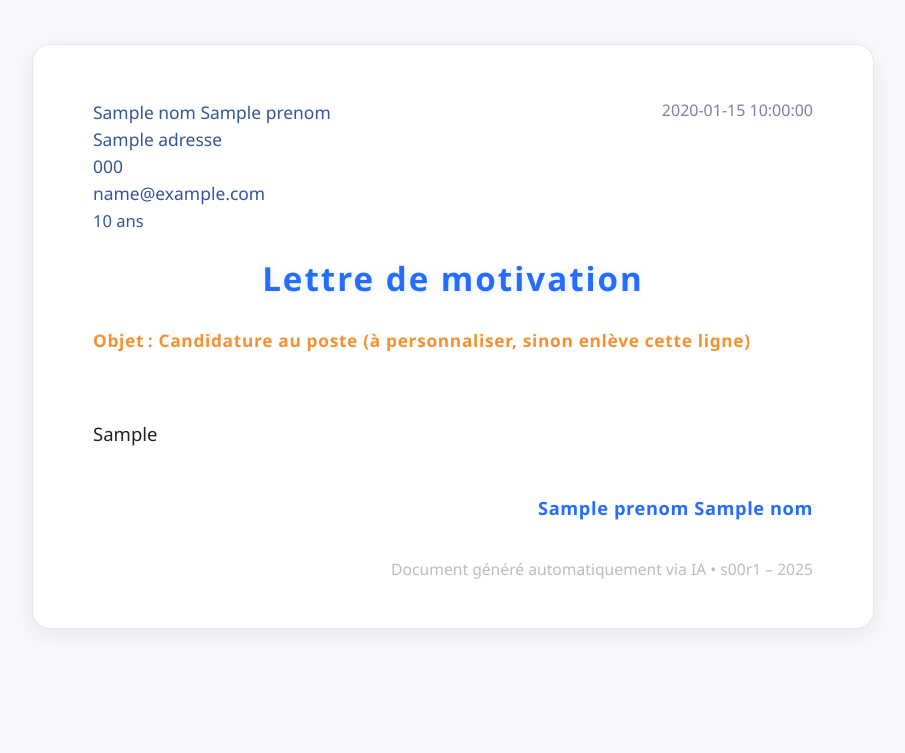
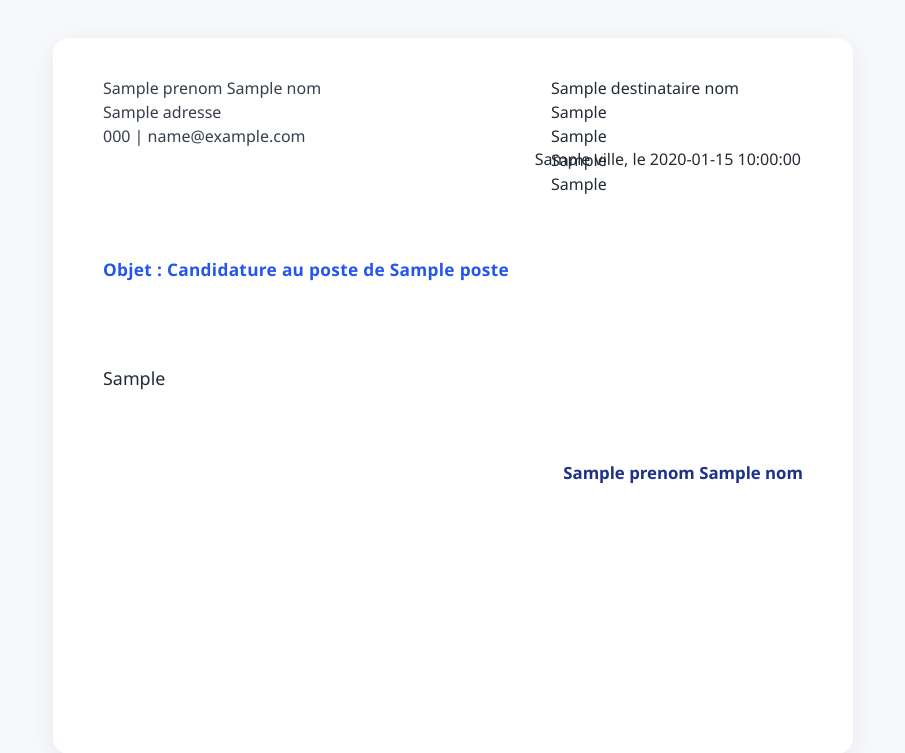
Before and after one commit to s00r1/cvlm, a Flask app: template templates/lm_template.html in a window 1280 px wide. Shown: the top 753 px of the page, without its empty margins (187-1092 px from the left). Run offline with Flask 3, Linux system fonts and the light colour scheme; the template is opened without the code that fills it: most values are stand-ins (such as "Sample title", 1, 10 or a date in 2020); parts of the project's set-up code (start-up, migrations or seed data) failed here and were passed over.

Commit message:
lm updated

```diff
--- a/app.py
+++ b/app.py
@@ -11,6 +11,7 @@ import time
 import tempfile
 import json
 import uuid
+from datetime import datetime
 
 import pytesseract
 from pdf2image import convert_from_path
@@ -210,6 +211,7 @@ def index():
 
         fiche_poste = {}
         file_id = uuid.uuid4().hex
+
         # -------------- IA ROUTINE -----------------
         if cv_uploaded_text.strip():
             prompt_parse_cv = f"""
@@ -316,6 +318,15 @@ Offre à analyser :
             fiche_poste_json = ask_groq(prompt_fiche_poste)
             fiche_poste = extract_first_json(fiche_poste_json) or {}
 
+            # Variables utiles pour la lettre
+            poste = fiche_poste.get("titre", "")
+            ville = fiche_poste.get("ville", "") or "Ville"
+            date_du_jour = datetime.now().strftime("%d %B %Y")
+            destinataire_nom = fiche_poste.get("employeur", "")
+            destinataire_etab = fiche_poste.get("employeur", "")
+            destinataire_adresse = fiche_poste.get("adresse", "")
+            destinataire_cp_ville = fiche_poste.get("ville", "")
+
             # ---------- Génération fichiers ----------
             cv_pdf_path = os.path.join(TMP_DIR, f"{file_id}_cv.pdf")
             cv_docx_path = os.path.join(TMP_DIR, f"{file_id}_cv.docx")
@@ -327,7 +338,17 @@ Offre à analyser :
             with open("templates/cv_template.html", encoding="utf-8") as f:
                 cv_html = Template(f.read()).render(cv=cv_adapte, infos_perso=infos_perso, **infos_perso)
             with open("templates/lm_template.html", encoding="utf-8") as f:
-                lm_html = Template(f.read()).render(lettre_motivation=lettre_motivation, infos_perso=infos_perso, **infos_perso)
+                lm_html = Template(f.read()).render(
+                    lettre_motivation=lettre_motivation,
+                    infos_perso=infos_perso,
+                    poste=poste,
+                    ville=ville,
+                    date_du_jour=date_du_jour,
+                    destinataire_nom=destinataire_nom,
+                    destinataire_etab=destinataire_etab,
+                    destinataire_adresse=destinataire_adresse,
+                    destinataire_cp_ville=destinataire_cp_ville
+                )
             with open("templates/fiche_poste_template.html", encoding="utf-8") as f:
                 fiche_html = Template(f.read()).render(fiche_poste=fiche_poste)
             # --- PDF
@@ -345,6 +366,13 @@ Offre à analyser :
                 cv=cv_adapte,
                 lettre_motivation=lettre_motivation,
                 infos_perso=infos_perso,
+                poste=poste,
+                ville=ville,
+                date_du_jour=date_du_jour,
+                destinataire_nom=destinataire_nom,
+                destinataire_etab=destinataire_etab,
+                destinataire_adresse=destinataire_adresse,
+                destinataire_cp_ville=destinataire_cp_ville,
                 cv_uploaded_text=cv_uploaded_text,
                 cv_pdf=f"{file_id}_cv.pdf",
                 cv_docx=f"{file_id}_cv.docx",
@@ -430,6 +458,14 @@ Offre à analyser :
         fiche_poste_json = ask_groq(prompt_fiche_poste)
         fiche_poste = extract_first_json(fiche_poste_json) or {}
 
+        poste = fiche_poste.get("titre", "")
+        ville = fiche_poste.get("ville", "") or "Ville"
+        date_du_jour = datetime.now().strftime("%d %B %Y")
+        destinataire_nom = fiche_poste.get("employeur", "")
+        destinataire_etab = fiche_poste.get("employeur", "")
+        destinataire_adresse = fiche_poste.get("adresse", "")
+        destinataire_cp_ville = fiche_poste.get("ville", "")
+
         file_id = uuid.uuid4().hex
         infos_perso = {
             "nom": nom, "prenom": prenom, "adresse": adresse,
@@ -439,7 +475,17 @@ Offre à analyser :
         with open("templates/cv_template.html", encoding="utf-8") as f:
             cv_html = Template(f.read()).render(cv=cv_adapte, infos_perso=infos_perso, **infos_perso)
         with open("templates/lm_template.html", encoding="utf-8") as f:
-            lm_html = Template(f.read()).render(lettre_motivation=lettre_motivation, infos_perso=infos_perso, **infos_perso)
+            lm_html = Template(f.read()).render(
+                lettre_motivation=lettre_motivation,
+                infos_perso=infos_perso,
+                poste=poste,
+                ville=ville,
+                date_du_jour=date_du_jour,
+                destinataire_nom=destinataire_nom,
+                destinataire_etab=destinataire_etab,
+                destinataire_adresse=destinataire_adresse,
+                destinataire_cp_ville=destinataire_cp_ville
+            )
         with open("templates/fiche_poste_template.html", encoding="utf-8") as f:
             fiche_html = Template(f.read()).render(fiche_poste=fiche_poste)
         # --- PDF
@@ -463,6 +509,13 @@ Offre à analyser :
             cv=cv_adapte,
             lettre_motivation=lettre_motivation,
             infos_perso=infos_perso,
+            poste=poste,
+            ville=ville,
+            date_du_jour=date_du_jour,
+            destinataire_nom=destinataire_nom,
+            destinataire_etab=destinataire_etab,
+            destinataire_adresse=destinataire_adresse,
+            destinataire_cp_ville=destinataire_cp_ville,
             cv_uploaded_text="",
             cv_pdf=f"{file_id}_cv.pdf",
             cv_docx=f"{file_id}_cv.docx",
--- a/templates/lm_template.html
+++ b/templates/lm_template.html
@@ -2,118 +2,137 @@
 <html lang="fr">
 <head>
   <meta charset="UTF-8">
-  <title>Lettre de motivation - {{ nom or infos_perso.nom }} {{ prenom or infos_perso.prenom }}</title>
+  <title>Lettre de motivation - {{ prenom or infos_perso.prenom }} {{ nom or infos_perso.nom }}</title>
   <style>
     body {
       font-family: 'Segoe UI', Arial, sans-serif;
-      margin: 0;
       background: #f7f8fb;
       color: #232b35;
+      margin: 0;
+      padding: 0;
     }
-    .lm-container {
+    .lm-page {
       background: #fff;
-      border-radius: 18px;
+      border-radius: 16px;
       box-shadow: 0 6px 24px 0 #0001;
-      padding: 54px 60px 48px 60px;
-      max-width: 720px;
-      margin: 44px auto 0 auto;
-      border: 1.5px solid #e2e6ee;
+      padding: 38px 50px 38px 50px;
+      max-width: 700px;
+      margin: 38px auto;
+      min-height: 80vh;
+      position: relative;
     }
-    .lm-header {
-      display: flex;
-      justify-content: space-between;
-      align-items: flex-start;
-      margin-bottom: 18px;
-      flex-wrap: wrap;
-      gap: 16px;
+    .coordonnees {
+      font-size: 1em;
+      color: #363f4c;
+      margin-bottom: 28px;
+      text-align: left;
+      line-height: 1.5;
     }
-    .coord {
-      color: #335599;
-      font-size: 1.09em;
-      line-height: 1.55;
-      font-weight: 500;
-      min-width: 230px;
+    .bloc-destinataire {
+      position: absolute;
+      top: 38px;
+      right: 52px;
+      font-size: 1em;
+      color: #232b35;
+      text-align: left;
+      line-height: 1.5;
+      min-width: 250px;
     }
-    .date {
-      color: #7682a6;
+    .ville-date {
+      position: absolute;
+      top: 110px;
+      right: 52px;
       font-size: 1em;
-      text-align: right;
-      margin-left: auto;
-      min-width: 120px;
-    }
-    h1 {
-      color: #256cff;
-      font-size: 2.07em;
-      margin-bottom: 0.85em;
-      text-align: center;
-      letter-spacing: 2px;
-      font-weight: 800;
-      text-shadow: 0 2px 10px #257fff22;
+      color: #232b35;
+      text-align: left;
+      margin-bottom: 14px;
     }
     .objet {
-      color: #f89030;
       font-size: 1.08em;
       font-weight: 600;
-      margin-bottom: 1.8em;
-      letter-spacing: 0.7px;
+      color: #2455ee;
+      margin: 110px 0 16px 0;
       text-align: left;
+      letter-spacing: 0.3px;
     }
     .lettre {
-      font-size: 1.16em;
+      font-size: 1.12em;
       line-height: 1.8;
       white-space: pre-line;
-      margin-top: 12px;
-      color: #1d2230;
+      margin-bottom: 35px;
+      text-align: justify;
     }
-    .signature {
-      margin-top: 46px;
+    .sign {
+      margin-top: 35px;
+      text-align: right;
       font-weight: 600;
-      font-size: 1.14em;
-      color: #256cff;
-      text-align: right;
-      letter-spacing: 0.6px;
+      color: #1c3188;
+      font-size: 1.05em;
     }
-    .footer {
-      margin-top: 38px;
-      text-align: right;
-      color: #b7bcc6;
-      font-size: 0.98em;
-    }
-    @media (max-width: 730px) {
-      .lm-container { padding: 18px 2vw 25px 2vw; }
-      h1 { font-size: 1.15em; }
-      .lettre { font-size: 0.98em; }
-      .lm-header { flex-direction: column; gap: 0; }
-      .date { text-align: left; margin-left: 0; margin-top: 10px;}
+    @media (max-width: 700px) {
+      .lm-page {
+        padding: 16px 2vw 16px 2vw;
+      }
+      .bloc-destinataire, .ville-date {
+        position: static;
+        min-width: unset;
+        margin-bottom: 12px;
+      }
+      .objet { margin-top: 40px; }
     }
   </style>
 </head>
 <body>
-<div class="lm-container">
-  <div class="lm-header">
-    <div class="coord">
-      {{ nom or infos_perso.nom or "Prénom" }} {{ prenom or infos_perso.prenom or "Nom" }}<br>
-      {{ adresse or infos_perso.adresse or "-" }}<br>
-      {{ telephone or infos_perso.telephone or "-" }}<br>
-      {{ email or infos_perso.email or "-" }}<br>
-      <span style="font-size:0.95em;">{{ age or infos_perso.age or "-" }} ans</span>
-    </div>
-    <div class="date">
-      {{ date_du_jour or "" }}
-    </div>
+<div class="lm-page">
+  <!-- Coordonnées candidat en haut à gauche -->
+  <div class="coordonnees">
+    {{ prenom or infos_perso.prenom or "" }} {{ nom or infos_perso.nom or "" }}<br>
+    {{ adresse or infos_perso.adresse or "" }}<br>
+    {% if telephone or infos_perso.telephone %}{{ telephone or infos_perso.telephone }}{% endif %}
+    {% if email or infos_perso.email %} | {{ email or infos_perso.email }}{% endif %}
   </div>
-  <h1>Lettre de motivation</h1>
+
+  <!-- Destinataire en haut à droite -->
+  <div class="bloc-destinataire">
+    {% if destinataire_nom %}
+      {{ destinataire_nom }}<br>
+    {% endif %}
+    {% if destinataire_poste %}
+      {{ destinataire_poste }}<br>
+    {% endif %}
+    {% if destinataire_etab %}
+      {{ destinataire_etab }}<br>
+    {% endif %}
+    {% if destinataire_adresse %}
+      {{ destinataire_adresse }}<br>
+    {% endif %}
+    {% if destinataire_cp_ville %}
+      {{ destinataire_cp_ville }}<br>
+    {% endif %}
+  </div>
+
+  <!-- Date et ville -->
+  <div class="ville-date">
+    {{ ville or "Ville" }}, le {{ date_du_jour or "" }}
+  </div>
+
+  <!-- Objet lettre -->
   <div class="objet">
-    Objet : Candidature au poste (à personnaliser, sinon enlève cette ligne)
+    Objet&nbsp;: Candidature au poste de <b>{{ poste }}</b>
   </div>
+
+  <!-- Lettre -->
   <div class="lettre">
-    {{ lettre_motivation or "Aucune lettre de motivation générée." }}
+    {% if lettre_motivation %}
+      {{ lettre_motivation | replace('\n\n', '</p><p>') | replace('\n', '<br>') | safe }}
+    {% else %}
+      <i>Aucune lettre de motivation générée.</i>
+    {% endif %}
   </div>
-  <div class="signature">
+
+  <!-- Signature -->
+  <div class="sign">
     {{ prenom or infos_perso.prenom or "" }} {{ nom or infos_perso.nom or "" }}
-  </div>
-  <div class="footer">
-    Document généré automatiquement via IA • s00r1 – 2025
   </div>
 </div>
 </body>
```
